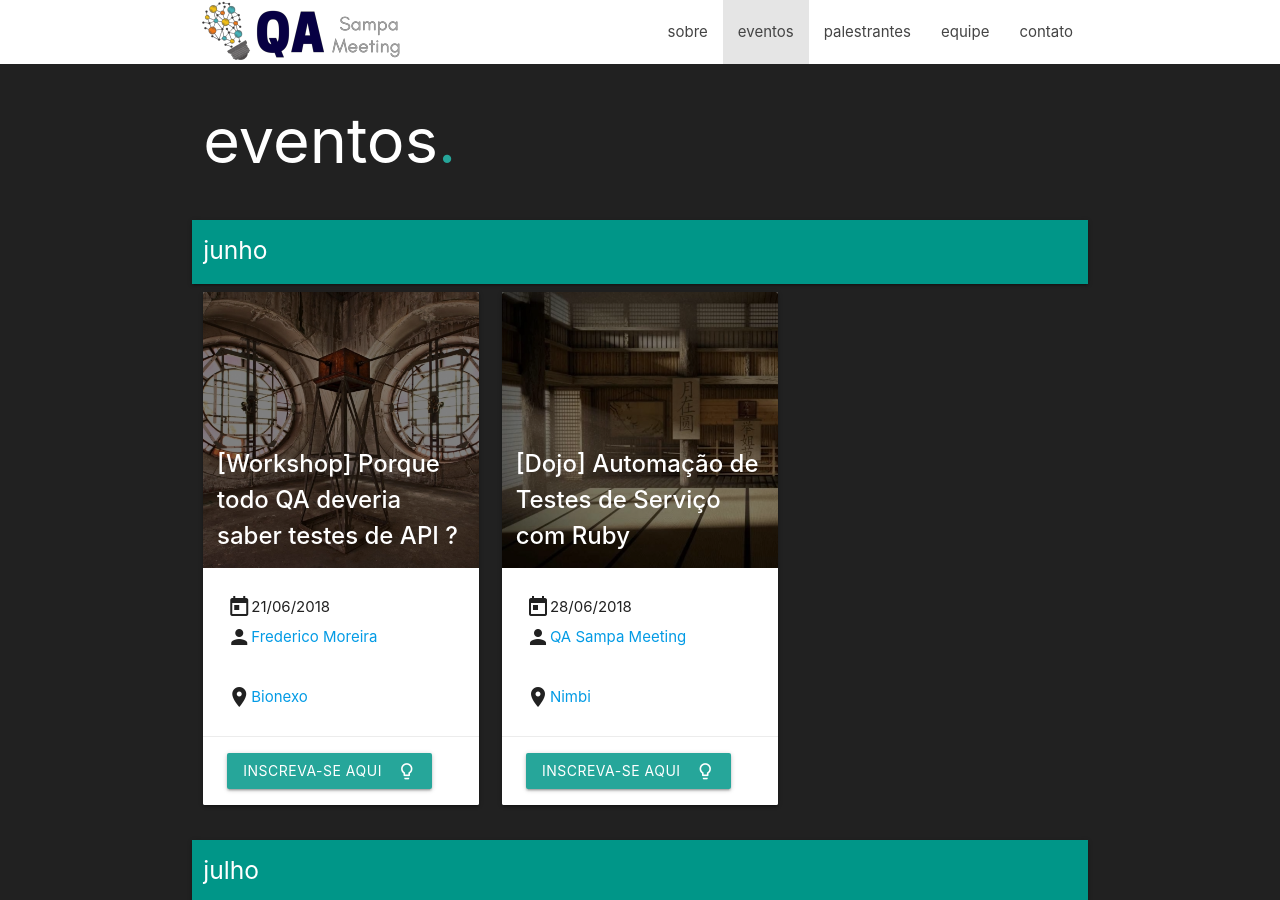
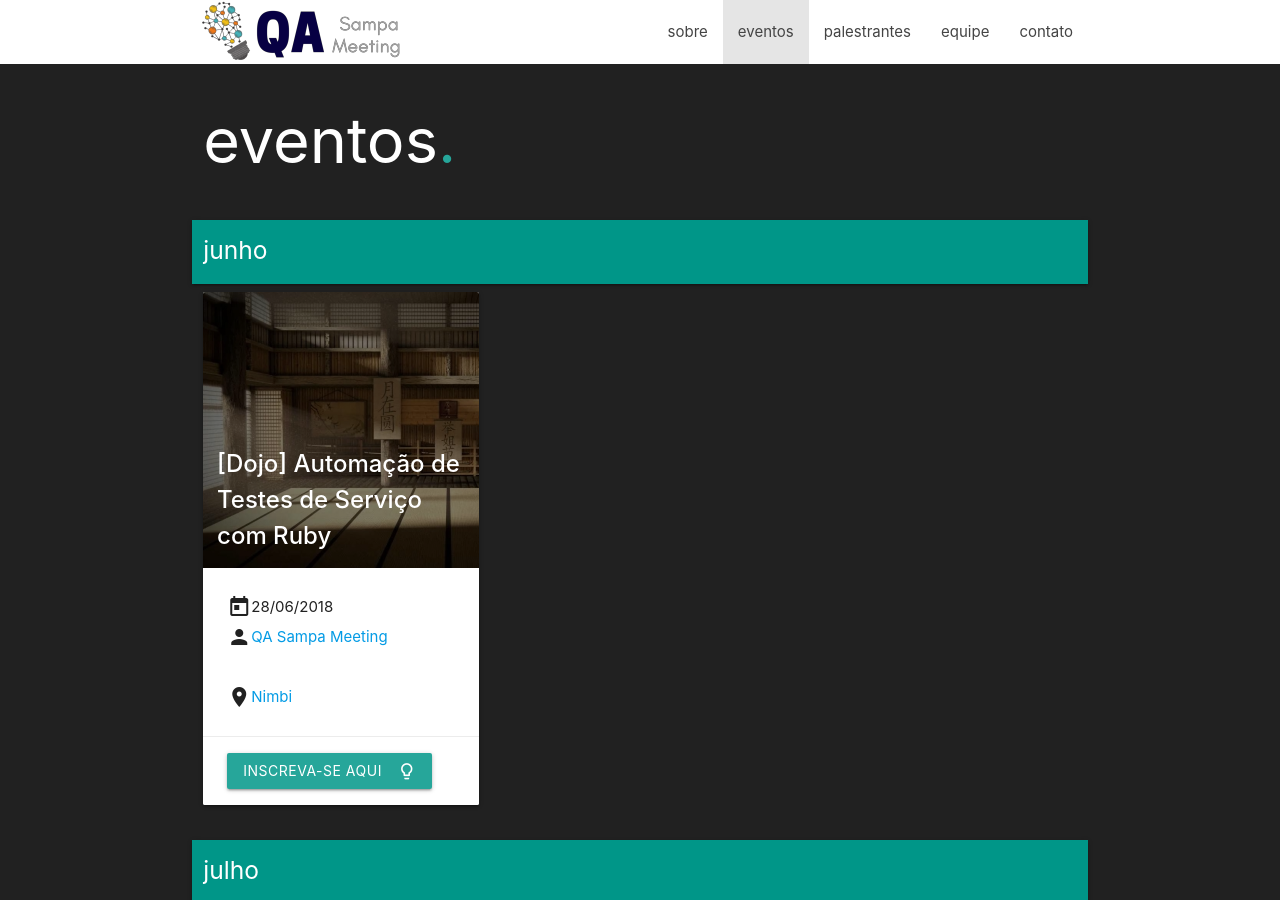
Before and after one commit to qasampameeting/qasampameeting.github.io, a Jekyll site: the page built from events.md, in a window 1280 px wide and 900 px high. Built offline with Jekyll 4.4.1, drawn with Linux system fonts in a browser that asks for light colours; nearby versions of some CDN libraries.

Commit message:
Remove Fred event

```diff
--- a/_data/events.yml
+++ b/_data/events.yml
@@ -1,15 +1,5 @@
 # EVENTS
 junho:
-  - date: 21-06-2018
-    title: "[Workshop] Porque todo QA deveria saber testes de API ?"
-    speaker:
-      - fredericomoreira
-    place:
-      name: Bionexo
-      map_link: https://goo.gl/maps/A22Nk3Y326k
-    image: 21-06-2018.jpg
-    link: https://www.eventbrite.com.br/e/workshop-porque-todo-qa-deveria-saber-testes-de-api-inscricoes-14-06-as-23h-registration-46508420939
-
   - date: 28-06-2018
     title: "[Dojo] Automação de Testes de Serviço com Ruby"
     place:
```
